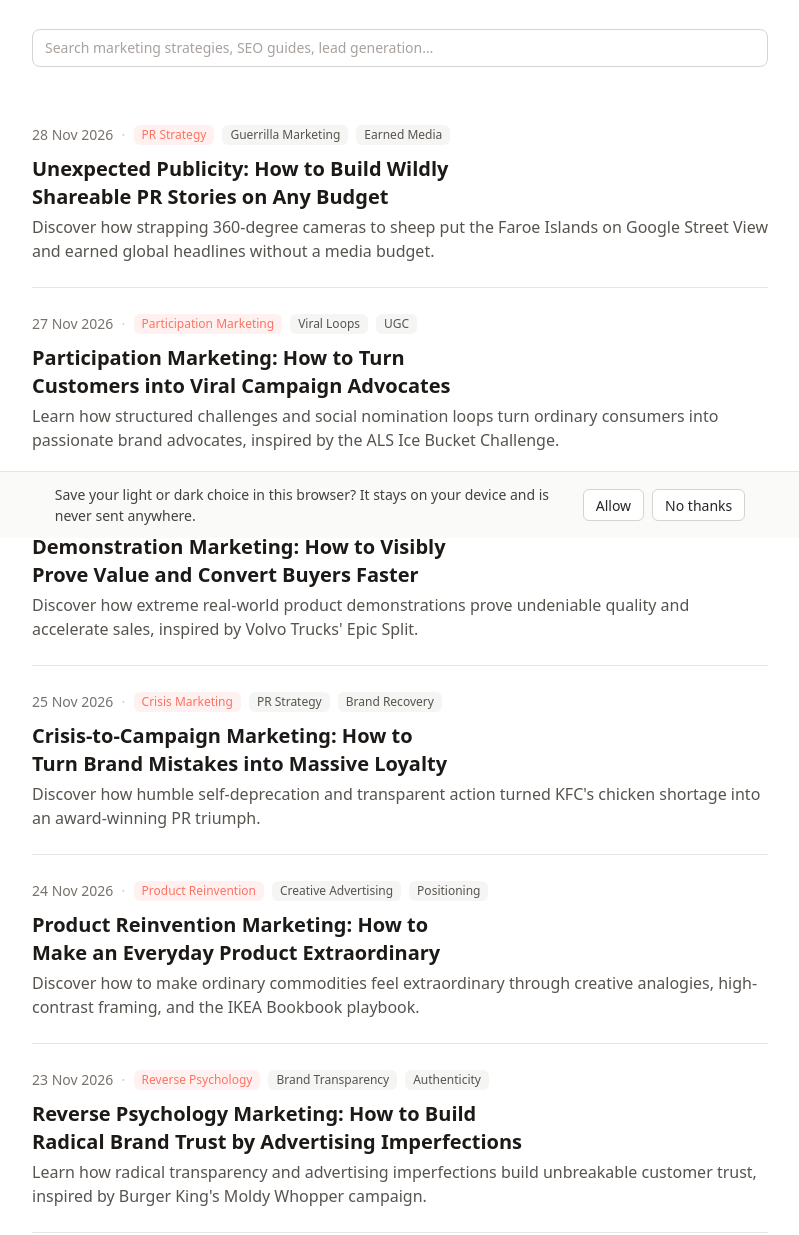
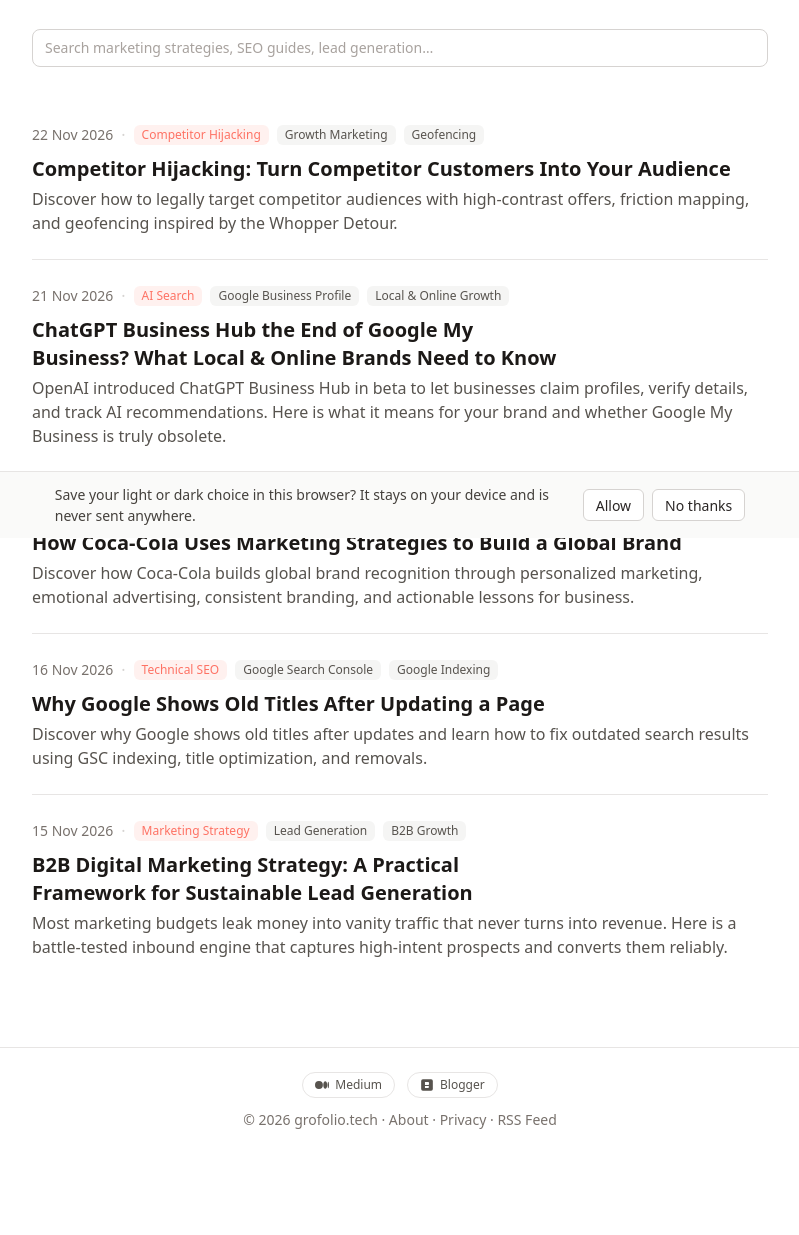
Before and after one commit to Byteportal-blog/Grofolio, a plain HTML site: page index.html in a window 1280 px wide. Shown: the part 262-1497 px from the top of the page, without its empty margins (240-1039 px from the left). Drawn offline with nearby package versions, Linux system fonts and the light colour scheme.

Commit message:
Add automatic 06:00 AM release scheduler to hide upcoming posts until their launch date

```diff
--- a/assets/js/main.js
+++ b/assets/js/main.js
@@ -76,7 +76,7 @@
   addEventListener('resize', fit);
 })();
 
-// Homepage feed filter. The input is hidden in the markup and revealed here,
+// Homepage feed filter and 06:00 AM scheduler. The input is hidden in the markup and revealed here,
 // so it never shows up as a dead control when JavaScript is off.
 (function () {
   const search = document.getElementById('post-search');
@@ -84,23 +84,39 @@
   const status = document.getElementById('feed-status');
   if (!search || !feed || !status) return;
 
+  const now = new Date();
+  const items = Array.from(feed.querySelectorAll('li'));
+
+  // Automatically filter out upcoming scheduled posts until their release date/time (06:00 AM)
+  items.forEach(function (li) {
+    const timeEl = li.querySelector('time[datetime]');
+    if (timeEl) {
+      const pubDate = new Date(timeEl.getAttribute('datetime'));
+      if (!isNaN(pubDate.getTime()) && pubDate > now) {
+        li.dataset.scheduled = 'true';
+        li.hidden = true;
+      }
+    }
+  });
+
+  const activeItems = items.filter(li => li.dataset.scheduled !== 'true');
   const idleText = status.textContent;
-  const items = Array.from(feed.querySelectorAll('li'));
-  status.hidden = items.length > 0;
+  status.hidden = activeItems.length > 0;
   // No point offering a search box on an empty feed.
-  document.querySelector('[data-search]').hidden = items.length === 0;
+  const searchBox = document.querySelector('[data-search]');
+  if (searchBox) searchBox.hidden = activeItems.length === 0;
 
   search.addEventListener('input', function () {
     const q = search.value.trim().toLowerCase();
     let shown = 0;
 
-    items.forEach(function (li) {
+    activeItems.forEach(function (li) {
       const hit = !q || li.textContent.toLowerCase().includes(q);
       li.hidden = !hit;
       if (hit) shown += 1;
     });
 
-    if (items.length === 0) {
+    if (activeItems.length === 0) {
       status.hidden = false;
       status.textContent = idleText;
     } else if (shown === 0) {
--- a/index.html
+++ b/index.html
@@ -137,7 +137,7 @@
         <article>
           <a href="./blogs/unexpected-publicity-marketing-strategy/" class="group block">
             <div class="flex flex-wrap items-center gap-2">
-              <time datetime="2026-11-28" class="font-sans text-sm text-stone-500">28 Nov 2026</time>
+              <time datetime="2026-11-28T06:00:00+05:30" class="font-sans text-sm text-stone-500">28 Nov 2026</time>
               <span class="text-stone-300 dark:text-stone-700">·</span>
               <span class="inline-flex items-center rounded-md bg-[#fe7264]/10 px-2 py-0.5 font-sans text-xs font-medium text-[#fe7264]">PR Strategy</span>
               <span class="inline-flex items-center rounded-md bg-stone-100 px-2 py-0.5 font-sans text-xs font-medium text-stone-600 dark:bg-stone-800 dark:text-stone-300">Guerrilla Marketing</span>
@@ -153,7 +153,7 @@
         <article>
           <a href="./blogs/participation-marketing-strategy/" class="group block">
             <div class="flex flex-wrap items-center gap-2">
-              <time datetime="2026-11-27" class="font-sans text-sm text-stone-500">27 Nov 2026</time>
+              <time datetime="2026-11-27T06:00:00+05:30" class="font-sans text-sm text-stone-500">27 Nov 2026</time>
               <span class="text-stone-300 dark:text-stone-700">·</span>
               <span class="inline-flex items-center rounded-md bg-[#fe7264]/10 px-2 py-0.5 font-sans text-xs font-medium text-[#fe7264]">Participation Marketing</span>
               <span class="inline-flex items-center rounded-md bg-stone-100 px-2 py-0.5 font-sans text-xs font-medium text-stone-600 dark:bg-stone-800 dark:text-stone-300">Viral Loops</span>
@@ -169,7 +169,7 @@
         <article>
           <a href="./blogs/demonstration-marketing-strategy/" class="group block">
             <div class="flex flex-wrap items-center gap-2">
-              <time datetime="2026-11-26" class="font-sans text-sm text-stone-500">26 Nov 2026</time>
+              <time datetime="2026-11-26T06:00:00+05:30" class="font-sans text-sm text-stone-500">26 Nov 2026</time>
               <span class="text-stone-300 dark:text-stone-700">·</span>
               <span class="inline-flex items-center rounded-md bg-[#fe7264]/10 px-2 py-0.5 font-sans text-xs font-medium text-[#fe7264]">Demonstration Marketing</span>
               <span class="inline-flex items-center rounded-md bg-stone-100 px-2 py-0.5 font-sans text-xs font-medium text-stone-600 dark:bg-stone-800 dark:text-stone-300">Product Proof</span>
@@ -185,7 +185,7 @@
         <article>
           <a href="./blogs/crisis-to-campaign-marketing-strategy/" class="group block">
             <div class="flex flex-wrap items-center gap-2">
-              <time datetime="2026-11-25" class="font-sans text-sm text-stone-500">25 Nov 2026</time>
+              <time datetime="2026-11-25T06:00:00+05:30" class="font-sans text-sm text-stone-500">25 Nov 2026</time>
               <span class="text-stone-300 dark:text-stone-700">·</span>
               <span class="inline-flex items-center rounded-md bg-[#fe7264]/10 px-2 py-0.5 font-sans text-xs font-medium text-[#fe7264]">Crisis Marketing</span>
               <span class="inline-flex items-center rounded-md bg-stone-100 px-2 py-0.5 font-sans text-xs font-medium text-stone-600 dark:bg-stone-800 dark:text-stone-300">PR Strategy</span>
@@ -201,7 +201,7 @@
         <article>
           <a href="./blogs/product-reinvention-marketing-strategy/" class="group block">
             <div class="flex flex-wrap items-center gap-2">
-              <time datetime="2026-11-24" class="font-sans text-sm text-stone-500">24 Nov 2026</time>
+              <time datetime="2026-11-24T06:00:00+05:30" class="font-sans text-sm text-stone-500">24 Nov 2026</time>
               <span class="text-stone-300 dark:text-stone-700">·</span>
               <span class="inline-flex items-center rounded-md bg-[#fe7264]/10 px-2 py-0.5 font-sans text-xs font-medium text-[#fe7264]">Product Reinvention</span>
               <span class="inline-flex items-center rounded-md bg-stone-100 px-2 py-0.5 font-sans text-xs font-medium text-stone-600 dark:bg-stone-800 dark:text-stone-300">Creative Advertising</span>
@@ -217,7 +217,7 @@
         <article>
           <a href="./blogs/reverse-psychology-marketing-strategy/" class="group block">
             <div class="flex flex-wrap items-center gap-2">
-              <time datetime="2026-11-23" class="font-sans text-sm text-stone-500">23 Nov 2026</time>
+              <time datetime="2026-11-23T06:00:00+05:30" class="font-sans text-sm text-stone-500">23 Nov 2026</time>
               <span class="text-stone-300 dark:text-stone-700">·</span>
               <span class="inline-flex items-center rounded-md bg-[#fe7264]/10 px-2 py-0.5 font-sans text-xs font-medium text-[#fe7264]">Reverse Psychology</span>
               <span class="inline-flex items-center rounded-md bg-stone-100 px-2 py-0.5 font-sans text-xs font-medium text-stone-600 dark:bg-stone-800 dark:text-stone-300">Brand Transparency</span>
@@ -233,7 +233,7 @@
         <article>
           <a href="./blogs/competitor-hijacking-marketing-strategy/" class="group block">
             <div class="flex flex-wrap items-center gap-2">
-              <time datetime="2026-11-22" class="font-sans text-sm text-stone-500">22 Nov 2026</time>
+              <time datetime="2026-11-22T06:00:00+05:30" class="font-sans text-sm text-stone-500">22 Nov 2026</time>
               <span class="text-stone-300 dark:text-stone-700">·</span>
               <span class="inline-flex items-center rounded-md bg-[#fe7264]/10 px-2 py-0.5 font-sans text-xs font-medium text-[#fe7264]">Competitor Hijacking</span>
               <span class="inline-flex items-center rounded-md bg-stone-100 px-2 py-0.5 font-sans text-xs font-medium text-stone-600 dark:bg-stone-800 dark:text-stone-300">Growth Marketing</span>
```
